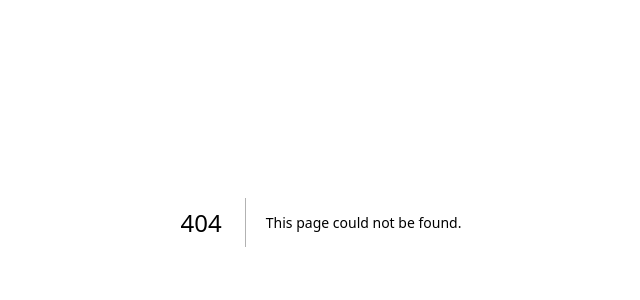
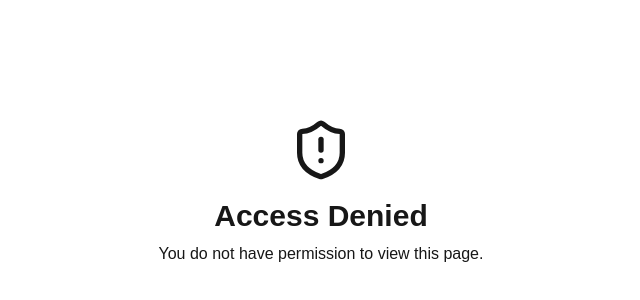
Before and after one commit to hillary-gor/cbmti-hub, a Next.js app: page /unauthorized in a window 1280 px wide. Before the commit this address had no page. Shown: the part 178-478 px from the top of the page, without its empty margins (319-959 px from the left). Built offline with nearby package versions, Linux system fonts and the light colour scheme.

Commit message:
Show this page when a user: - Tries to access an admin route but isn’t an admin - Fails RLS role checks - Is authenticated but not allowed

```diff
--- /dev/null
+++ b/app/unauthorized/page.tsx
@@ -0,0 +1,20 @@
+import Link from 'next/link';
+import { ShieldAlert } from 'lucide-react';
+
+export default function UnauthorizedPage() {
+  return (
+    <div className="flex flex-col items-center justify-center min-h-screen bg-background text-center p-6">
+      <ShieldAlert className="h-16 w-16 text-destructive mb-4" />
+      <h1 className="text-3xl font-bold mb-2">Access Denied</h1>
+      <p className="text-muted-foreground mb-6">
+        You do not have permission to view this page.
+      </p>
+      <Link
+        href="/"
+        className="inline-block bg-primary text-white px-6 py-2 rounded-md text-sm font-medium transition hover:bg-primary/90"
+      >
+        Go Back Home
+      </Link>
+    </div>
+  );
+}
```
